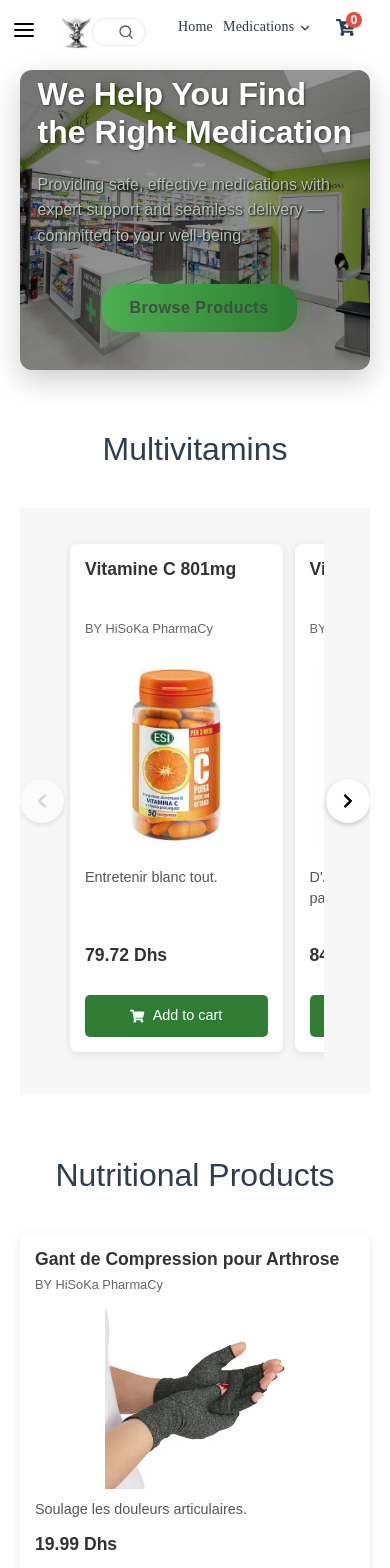
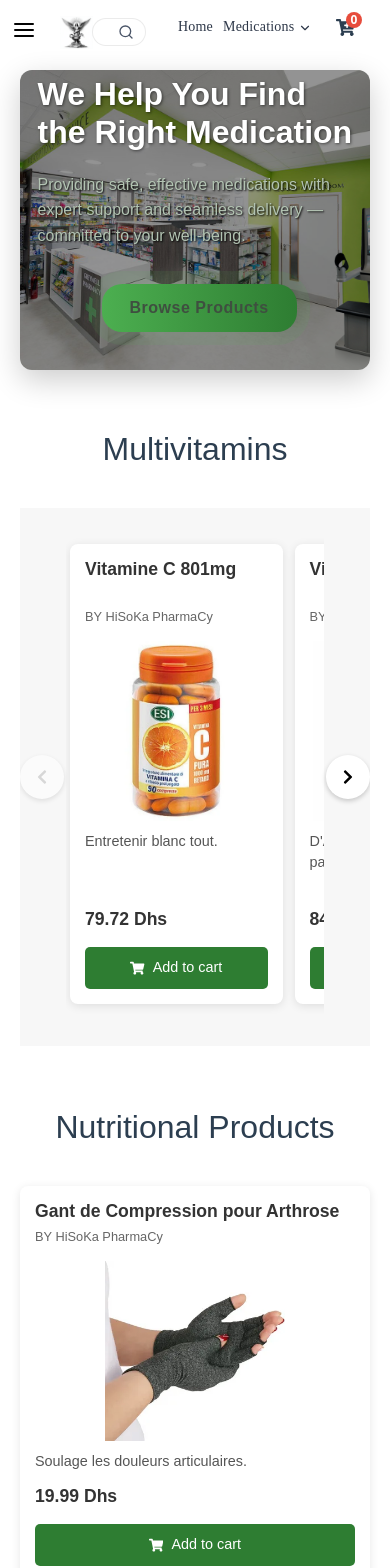
Before and after one commit to hisokaBK/PharmaClick, a React (Create React App) app: page /Medications in a window 390 px wide. Shown: the top 1568 px of the page. Built offline with nearby package versions, Linux system fonts and the light colour scheme.

Commit message:
fix(carousel): keep track gaps out of card content

```diff
--- a/src/css/product-slider.css
+++ b/src/css/product-slider.css
@@ -126,7 +126,9 @@
 .product-slider-track {
   display: grid;
   grid-auto-flow: column;
-  gap: 30px;
+  /* Card subgrids inherit row gaps. Apply spacing only between cards so
+     titles, brands and prices keep their existing internal rhythm. */
+  column-gap: 30px;
   width: 100%;
   grid-auto-columns: calc((100% - 3 * 30px) / 4);
   grid-template-rows: repeat(6, auto);
@@ -179,7 +181,7 @@
 @media (max-width: 1023px) {
   .product-slider-container { padding-inline: 46px; }
   .product-slider-track {
-    gap: 12px;
+    column-gap: 12px;
     grid-auto-columns: calc((100% - 2 * 12px) / 3);
   }
   .slider-arrow { width: 44px; height: 44px; }
```
